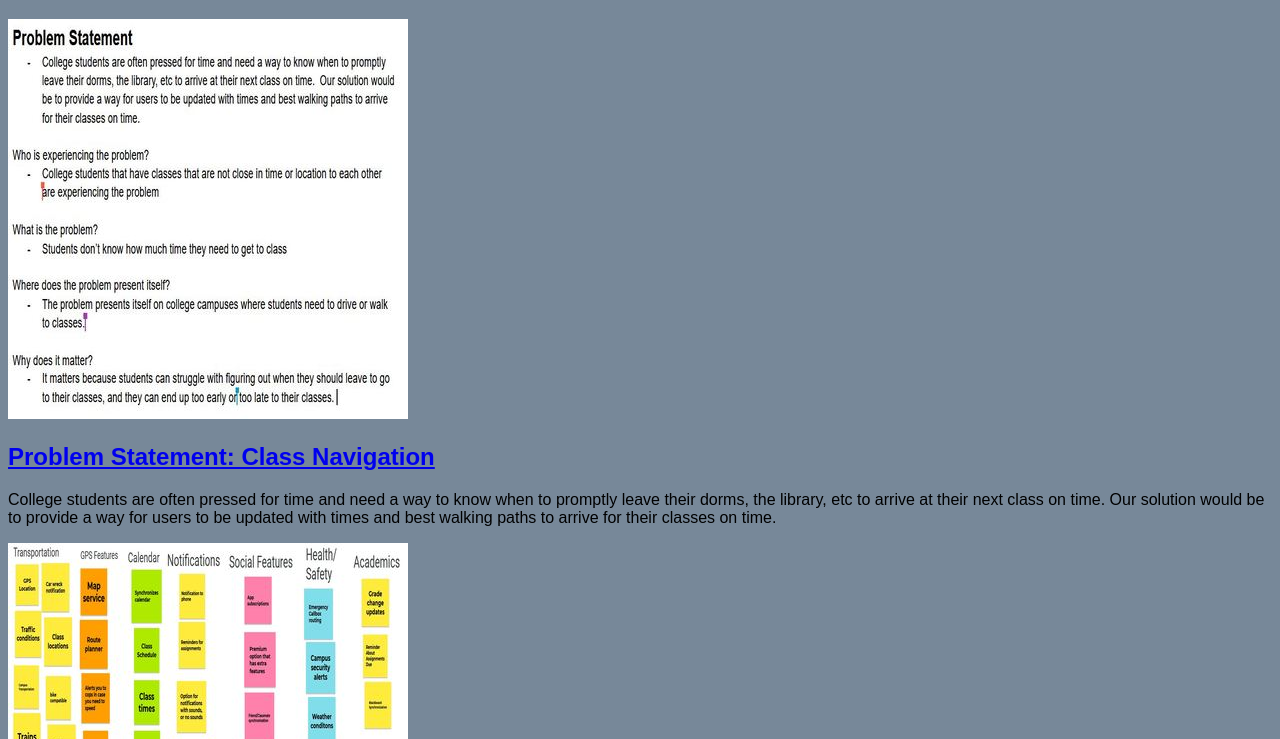
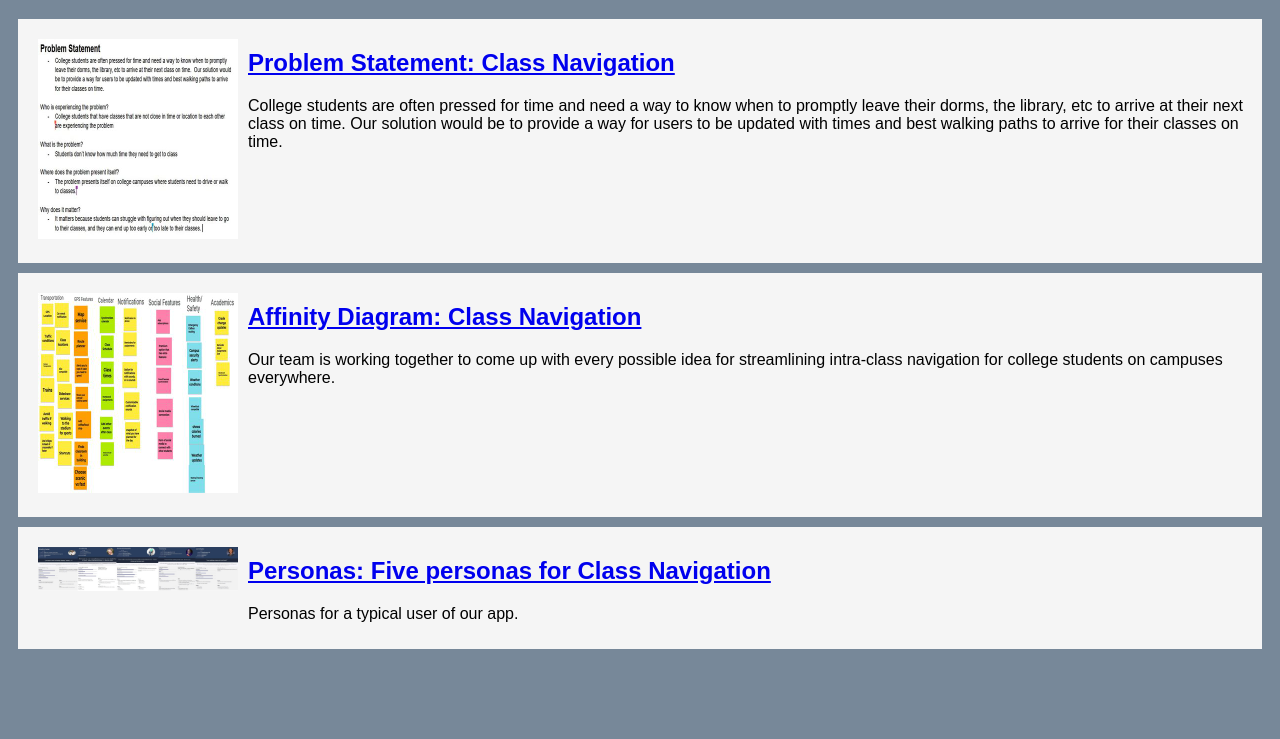
Before and after one commit to clause2555/clause2555.github.io, a plain HTML site: page index.html in a window 1280 px wide. Shown: the part 61-800 px from the top of the page. Drawn offline with Linux system fonts and the light colour scheme.

Commit message:
Add files via upload

```diff
--- a/index.html
+++ b/index.html
@@ -30,5 +30,16 @@
             </section>
 
         </section>
+        <!-- Persona Assignment-->
+        <section class="assignment">
+            <a href="files/personas.pdf"><img src="images/personas.jpg"> </a>
+            <section class="assignment-details">
+                <a href="files/personas.pdf"><h2>Personas: Five personas for Class Navigation</h2></a>
+                <p>
+                    Personas for a typical user of our app.
+                </p>
+            </section>
+
+        </section>
     </body>
 </html>
--- a/styles.css
+++ b/styles.css
@@ -1,6 +1,18 @@
 body {
     background: lightslategray;
     font-family:Arial, Helvetica, sans-serif;
+}
+
+.assignment{
+    display:flex;
+    padding:10px;
+    margin:10px;
+    background:whitesmoke;
+}
+
+.assignment img {
+    width:200px;
+    padding:10px;
 }
 
 h1 {
```
Also changed, not shown: images/personas.jpg (added), 1 other file.
